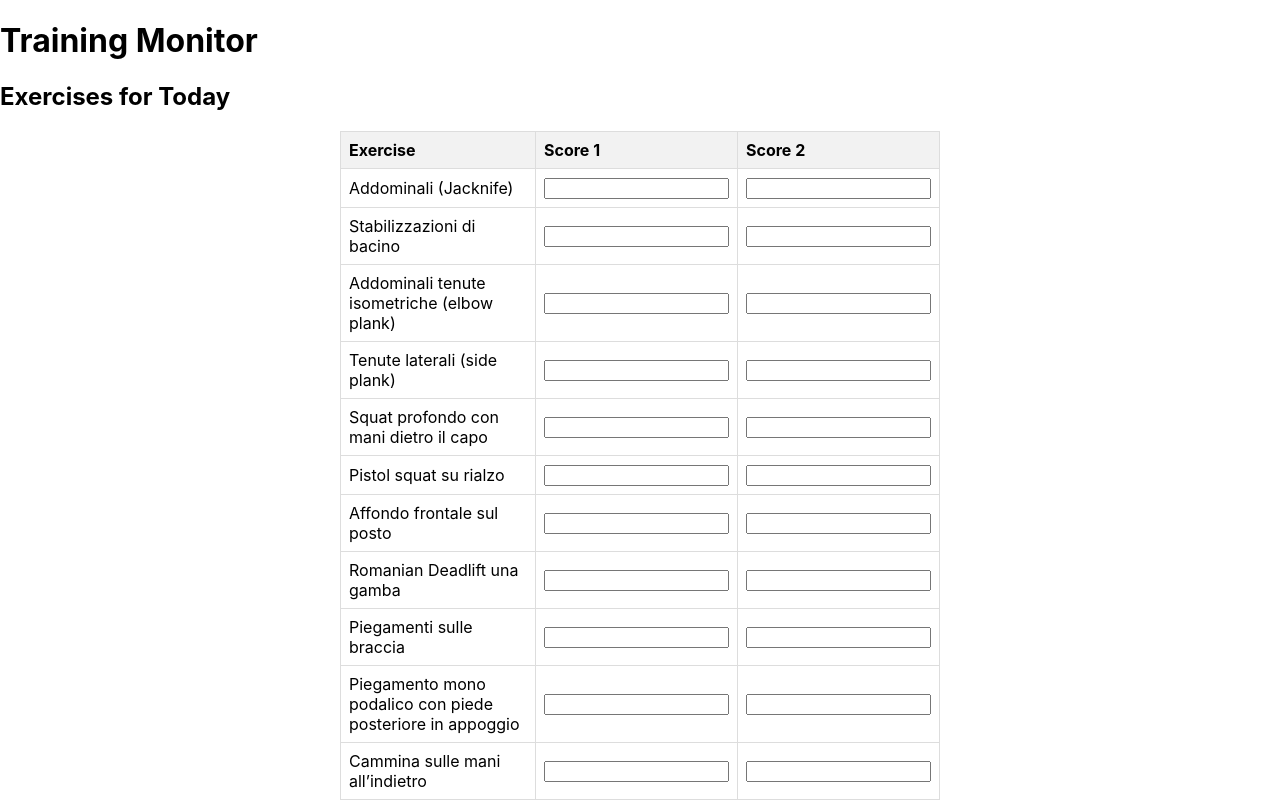
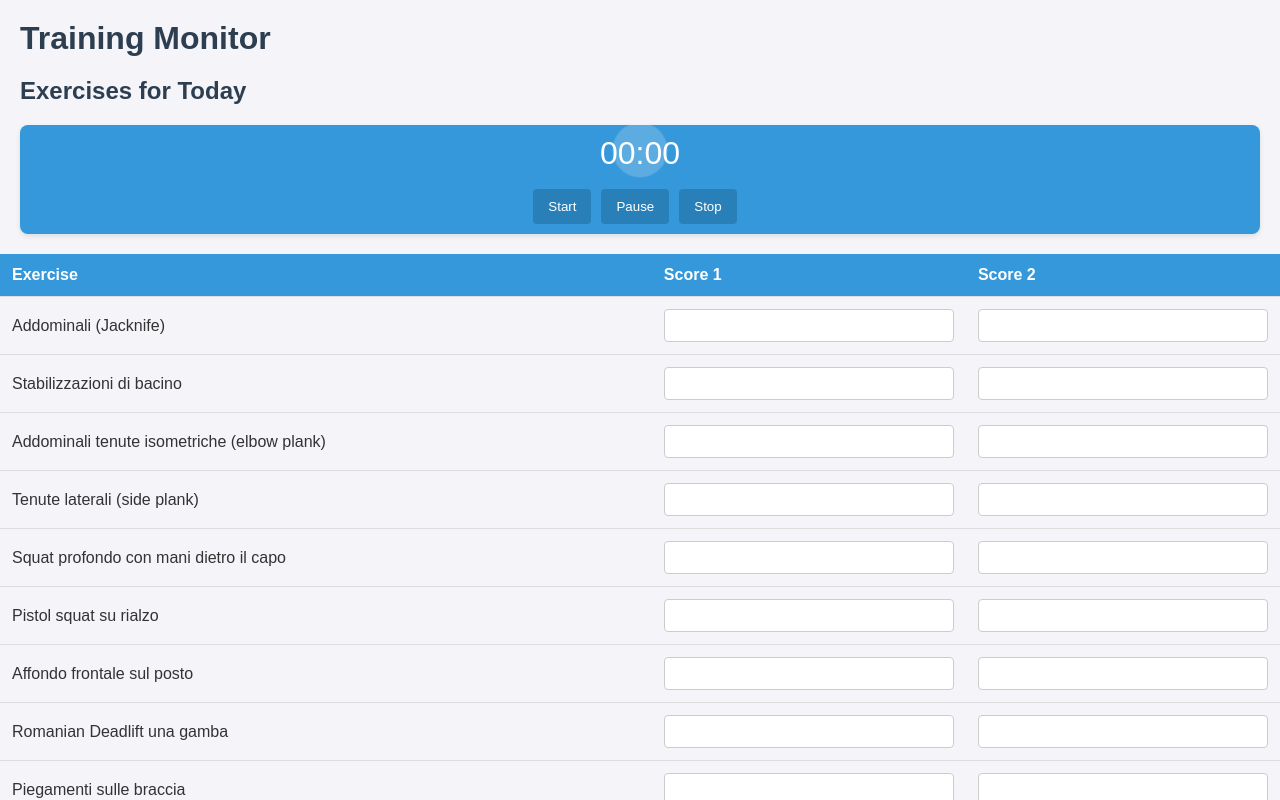
Before and after one commit to Rkomi98/TrainingApp, a React (Create React App) app in the folder training-monitor/: page / in a window 1280 px wide. Both pictures are taken after typing "Sample" into the empty fields and a click on the button "Login". Shown: the top 800 px of the page. Built offline with nearby package versions, Linux system fonts and the light colour scheme; the HTML template or start-up script is replaced by a standard one.

Commit message:
New website

```diff
--- a/training-monitor/src/App.css
+++ b/training-monitor/src/App.css
@@ -1,47 +1,161 @@
-.login-form,
-.score-form {
-  display: flex;
-  flex-direction: column;
-  align-items: center;
+/* src/App.css */
+
+/* Basic Reset */
+* {
+  margin: 0;
+  padding: 0;
+  box-sizing: border-box;
 }
 
-.login-form input,
-.score-form input {
-  padding: 10px;
-  margin: 10px 0;
-  font-size: 16px;
-  width: 100%;
-  max-width: 300px;
+body {
+  font-family: 'Arial', sans-serif;
+  background-color: #f4f4f9; /* Light gray background */
+  color: #333; /* Dark text */
 }
 
-.login-form button,
-.score-form button {
-  padding: 10px 20px;
-  background-color: #28a745;
+/* Main Container */
+.container {
+  max-width: 800px;
+  margin: 20px auto; /* Center the container */
+  padding: 20px;
+  border-radius: 8px;
+  background: white; /* White background for content */
+  box-shadow: 0 4px 10px rgba(0, 0, 0, 0.1); /* Soft shadow */
+}
+
+/* Headings */
+h1, h2, h3 {
+  margin: 20px; /* Add margin to all headings */
+
+  color: #2c3e50; /* Darker color for headers */
+}
+
+
+/* Timer */
+.timer {
+  display: flex;
+  flex-direction: column; /* Stack items vertically */
+  justify-content: center;
+  align-items: center;
+  margin: 20px;
+  background: #3498db; /* Blue background for timer */
+  padding: 20px;
+  border-radius: 8px;
+  padding: 10px;
+  box-shadow: 0 2px 5px rgba(0, 0, 0, 0.1);
+  font-size: 2em; /* Larger font size */
+  color: white; /* White text */
+  position: relative;
+}
+
+.timer::before {
+  content: '';
+  position: absolute;
+  top: 0;
+  left: 50%;
+  width: 50px;
+  height: 50px;
+  background: rgba(255, 255, 255, 0.2); /* Subtle white overlay */
+  border-radius: 50%;
+  transform: translateX(-50%);
+  animation: pulse 2s infinite; /* Pulse effect */
+}
+
+/* Timer Controls */
+.timer-controls {
+  margin-top: 10px;
+}
+
+.timer-controls button {
+  background-color: #2980b9; /* Darker blue for controls */
+  margin-right: 10px; /* Spacing between buttons */
+}
+
+@keyframes pulse {
+  0% {
+    transform: translateX(-50%) scale(1);
+  }
+  50% {
+    transform: translateX(-50%) scale(1.1);
+  }
+  100% {
+    transform: translateX(-50%) scale(1);
+  }
+}
+
+/* Table Styles */
+table {
+  width: 100%;
+  border-collapse: collapse; /* Merge borders */
+  margin-bottom: 20px;
+}
+
+th,
+td {
+  padding: 12px;
+  text-align: left;
+  border-bottom: 1px solid #ddd; /* Light gray border for rows */
+}
+
+th {
+  background: #3498db; /* Blue header */
   color: white;
+}
+
+tbody tr:hover {
+  background-color: #f1f1f1; /* Highlight on hover */
+}
+
+/* Input Fields */
+input[type="number"] {
+  width: 100%; /* Full width */
+  padding: 8px;
+  border: 1px solid #ccc; /* Light gray border */
+  border-radius: 4px;
+  transition: border 0.2s;
+}
+
+input[type="number"]:focus {
+  border: 1px solid #3498db; /* Highlight border on focus */
+  outline: none; /* Remove outline */
+}
+
+/* Buttons */
+button {
+  background-color: #3498db; /* Blue button */
+  color: white;
+  padding: 10px 15px;
   border: none;
   border-radius: 4px;
   cursor: pointer;
+  transition: background 0.2s, transform 0.2s;
 }
 
-.login-form button:hover,
-.score-form button:hover {
-  background-color: #218838;
+button:hover {
+  background-color: #2980b9; /* Darker blue on hover */
+  transform: translateY(-2px); /* Slight lift effect */
 }
 
-table {
-  margin: 20px auto;
-  border-collapse: collapse;
-  width: 80%;
-  max-width: 600px;
+/* Progress Chart */
+.chart-container {
+  margin-top: 20px;
+  padding: 10px;
+  background: #ecf0f1; /* Light background for chart */
+  border-radius: 8px;
+  box-shadow: 0 2px 5px rgba(0, 0, 0, 0.1);
 }
 
-th, td {
-  border: 1px solid #ddd;
-  padding: 8px;
-  text-align: left;
+/* Responsive Design */
+@media (max-width: 600px) {
+  .container {
+    padding: 15px; /* Less padding on small screens */
+  }
+
+  h2 {
+    font-size: 1.5em; /* Smaller header */
+  }
+
+  .timer {
+    font-size: 1.5em; /* Smaller font size for timer on mobile */
+  }
 }
-
-th {
-  background-color: #f2f2f2;
-}
--- a/training-monitor/src/components/Exercises.js
+++ b/training-monitor/src/components/Exercises.js
@@ -1,6 +1,7 @@
 import React, { useState, useEffect } from 'react';
 import ProgressTable from './ProgressTable';
 import ProgressChart from './ProgressChart';
+import Timer from './Timer';
 
 function Exercises({ userName }) {
   const [scores, setScores] = useState({});
@@ -52,6 +53,7 @@ function Exercises({ userName }) {
   return (
     <div>
       <h2>Exercises for Today</h2>
+      <Timer />
       <form onSubmit={handleSubmit}>
         <table>
           <thead>
--- a/training-monitor/src/components/ProgressChart.js
+++ b/training-monitor/src/components/ProgressChart.js
@@ -53,6 +53,10 @@ const ProgressChart = ({ history }) => {
     return null;
   };
 
+  // Calculate the maximum value to set y-axis limits
+  const maxValue = Math.max(...chartData.flatMap(entry => Object.values(entry).slice(1))); // Skip the date field
+  const yMax = maxValue + 0.5;
+
   return (
     <div>
       <h3>Select an Exercise</h3>
@@ -70,7 +74,7 @@ const ProgressChart = ({ history }) => {
       <ResponsiveContainer width="100%" height={400}>
         <LineChart data={chartData}>
           <XAxis dataKey="date" />
-          <YAxis />
+          <YAxis domain={[0, yMax]} />
           <Tooltip />
           <Legend
             formatter={(value) => {
--- a/training-monitor/src/components/Timer.js
+++ b/training-monitor/src/components/Timer.js
@@ -1,45 +1,41 @@
-// src/components/Timer.js
-import React, { useState, useEffect } from 'react';
+// src/Timer.js
+import React, { useEffect, useState } from 'react';
 
 const Timer = () => {
-  const [seconds, setSeconds] = useState(0);
-  const [isActive, setIsActive] = useState(false);
+  const [time, setTime] = useState(0);
+  const [isRunning, setIsRunning] = useState(false);
 
   useEffect(() => {
-    let interval = null;
+    let timerId;
+    if (isRunning) {
+      timerId = setInterval(() => {
+        setTime(prevTime => prevTime + 1);
+      }, 1000);
+    }
+    return () => clearInterval(timerId);
+  }, [isRunning]);
 
-    if (isActive) {
-      interval = setInterval(() => {
-        setSeconds((prev) => prev + 1);
-      }, 1000);
-    } else if (!isActive && seconds !== 0) {
-      clearInterval(interval);
-    }
-
-    return () => clearInterval(interval);
-  }, [isActive, seconds]);
-
-  const toggle = () => {
-    setIsActive(!isActive);
+  const handleStart = () => setIsRunning(true);
+  const handlePause = () => setIsRunning(false);
+  const handleStop = () => {
+    setIsRunning(false);
+    setTime(0);
   };
 
-  const reset = () => {
-    setIsActive(false);
-    setSeconds(0);
-  };
-
-  const formatTime = () => {
-    const mins = Math.floor(seconds / 60);
+  const formatTime = (seconds) => {
+    const minutes = Math.floor(seconds / 60);
     const secs = seconds % 60;
-    return `${mins < 10 ? '0' : ''}${mins}:${secs < 10 ? '0' : ''}${secs}`;
+    return `${String(minutes).padStart(2, '0')}:${String(secs).padStart(2, '0')}`;
   };
 
   return (
-    <div style={{ marginBottom: '20px' }}>
-      <h3>Timer</h3>
-      <div>{formatTime()}</div>
-      <button onClick={toggle}>{isActive ? 'Pause' : 'Start'}</button>
-      <button onClick={reset}>Reset</button>
+    <div className="timer">
+      <div className="timer-display">{formatTime(time)}</div>
+      <div className="timer-controls">
+        <button onClick={handleStart}>Start</button>
+        <button onClick={handlePause}>Pause</button>
+        <button onClick={handleStop}>Stop</button>
+      </div>
     </div>
   );
 };
```
Also changed, not shown: 11 other files (tests, documents, lock files or other folders).
